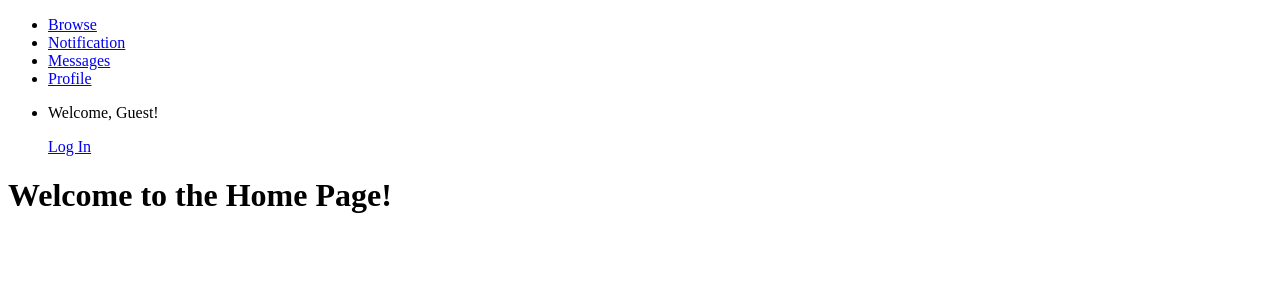
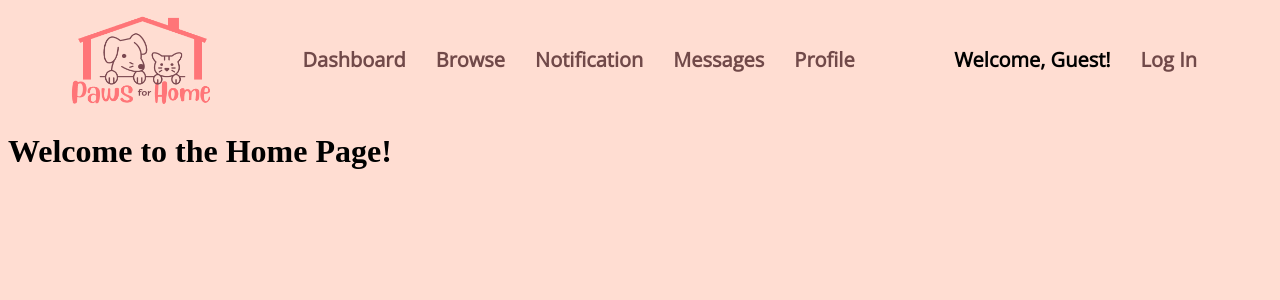
Before and after one commit to aizernere/PawsForHome, a Django app: page /home/ in a window 1280 px wide. Shown: the top 300 px of the page. Run offline with Django 5.2, Linux system fonts and the light colour scheme.

Commit message:
add user-dashboard (not functional)

```diff
--- /dev/null
+++ b/PawsForHome/main/static/css/main-page.css
@@ -0,0 +1,36 @@
+.nav-bar {
+    display: flex;
+    flex-direction: row;
+    justify-content: space-between;
+    padding: 0 55px;
+    /* border: 1px solid black; */
+}
+
+.nav-bar div{
+    padding: 5px;
+    display: flex;
+    flex-direction: row;
+    /* border: 1px solid black; */
+}
+
+
+.nav-bar div .nav-items{
+    padding: 10px;
+    margin: 0 5px;
+    display: flex;
+    align-items: center;
+    justify-content: center;
+    font-family: 'Open Sans';
+    font-size: 20px;
+    font-weight: bold;
+    /* border: 1px solid black; */
+}
+
+.nav-items a{
+    color: #714949;
+    text-decoration: none;
+}
+
+.nav-bar div img{
+    width: 150px;
+}
--- a/PawsForHome/main/static/css/sign-up.css
+++ b/PawsForHome/main/static/css/sign-up.css
@@ -17,7 +17,7 @@ body{
 }
 
 .left-side{
-    padding: 50px;
+    padding: 50px 50px 50px 100px;
     width: 45vw;
 }
 
--- a/PawsForHome/main/templates/index.html
+++ b/PawsForHome/main/templates/index.html
@@ -4,38 +4,54 @@
     <meta charset="UTF-8">
     <meta name="viewport" content="width=device-width, initial-scale=1.0">
     <title> Paws For Home </title>
+    {% load static %}
+    <link rel="stylesheet" href="{% static "css/landing_page.css" %}">
+    <link rel="stylesheet" href="{% static "css/main-page.css" %}">
+    <link href='https://fonts.googleapis.com/css?family=Open Sans' rel='stylesheet'>
+
 </head>
 <body>
     {% comment %}
         dire ang silbeg main page wherein it has the nav bar, header, footer, and logout
         other html files (profile, message, dashboard, etc.) kay i extends sa ani na html file
     {% endcomment %}
-    <nav>
-        <ul>
-            <li>
+    <div class="nav-bar">
+        <div>
+            {% comment %} logo dire {% endcomment %}
+            <img src="{% static "images/paws4homelogo.png" %}" alt="logo">
+        </div>
+        <div>
+            <div class="nav-items">
+                <a href="{% url "main:user_dashboard" %}">Dashboard</a>
+            </div>
+            <div class="nav-items">
                 <a href="{% url "pets:list_pet" %}">Browse</a>
-            </li>
-            <li>
+            </div>
+            <div class="nav-items">
                 <a href="{% url "main:notifications" %}">Notification</a>
-            </li>
-            <li>
+            </div>
+            <div class="nav-items">
                 <a href="{% url "main:message" %}">Messages</a>
-            </li>
-            <li>
+            </div>
+            <div class="nav-items">
                 <a href="{% url "main:profile" %}">Profile</a>
-            </li>
-            <li>
+            </div>
+        </div>
+        <div>
                 {% if request.user.is_authenticated %}
-                    <p>Welcome, {{ request.user.email }}!</p>
-                    <a href="{% url 'main:logout_account' %}">Log Out</a>
+                    <div class="nav-items">Welcome, {{ request.user.email }}!</div>
+                    <div class="nav-items">
+                        <a href="{% url 'main:logout_account' %}">Log Out</a>
+                    </div>
                 {% else %}
-                    <p>Welcome, Guest!</p>
-                    <a href="{% url 'main:login_account' %}">Log In</a>
+                    <div class="nav-items">Welcome, Guest!</div>
+                    <div class="nav-items">
+                        <a href="{% url 'main:login_account' %}">Log In</a>
+                    </div>
                 {% endif %}
 
-            </li>
-        </ul>
-    </nav>
+        </div>
+    </div>
 
     {% block contents %}
     {% endblock contents %}
--- a/PawsForHome/main/urls.py
+++ b/PawsForHome/main/urls.py
@@ -17,4 +17,5 @@ urlpatterns = [
     path('pending_requests/', views.pending_requests, name='pending_requests'),
     path('adoptform/', views.adoptform, name='adoptform'),
     path('profile_filling/', views.profile_filling_page, name='profile_filling'),
+    path('userdashboard/',views.user_dashboard, name='user_dashboard'),
 ]
--- a/PawsForHome/main/views.py
+++ b/PawsForHome/main/views.py
@@ -15,6 +15,8 @@ def adoptionform(request):
     return render(request, 'adoptionform.html', {})
 def shelterdashboard(request):
     return render(request, 'shelterdashboard.html', {})
+def user_dashboard(request):
+    return render(request, 'userdashboard.html', {})
 def pet_listings(request):
     return render(request, 'shelterdashboard/pet_listings.html',{})
 def adoptform(request):
```
Also changed, not shown: PawsForHome/main/static/css/user-dashboard.css (added, +49 -0 lines), PawsForHome/main/templates/userdashboard.html (added, +35 -0 lines), PawsForHome/db.sqlite3.
